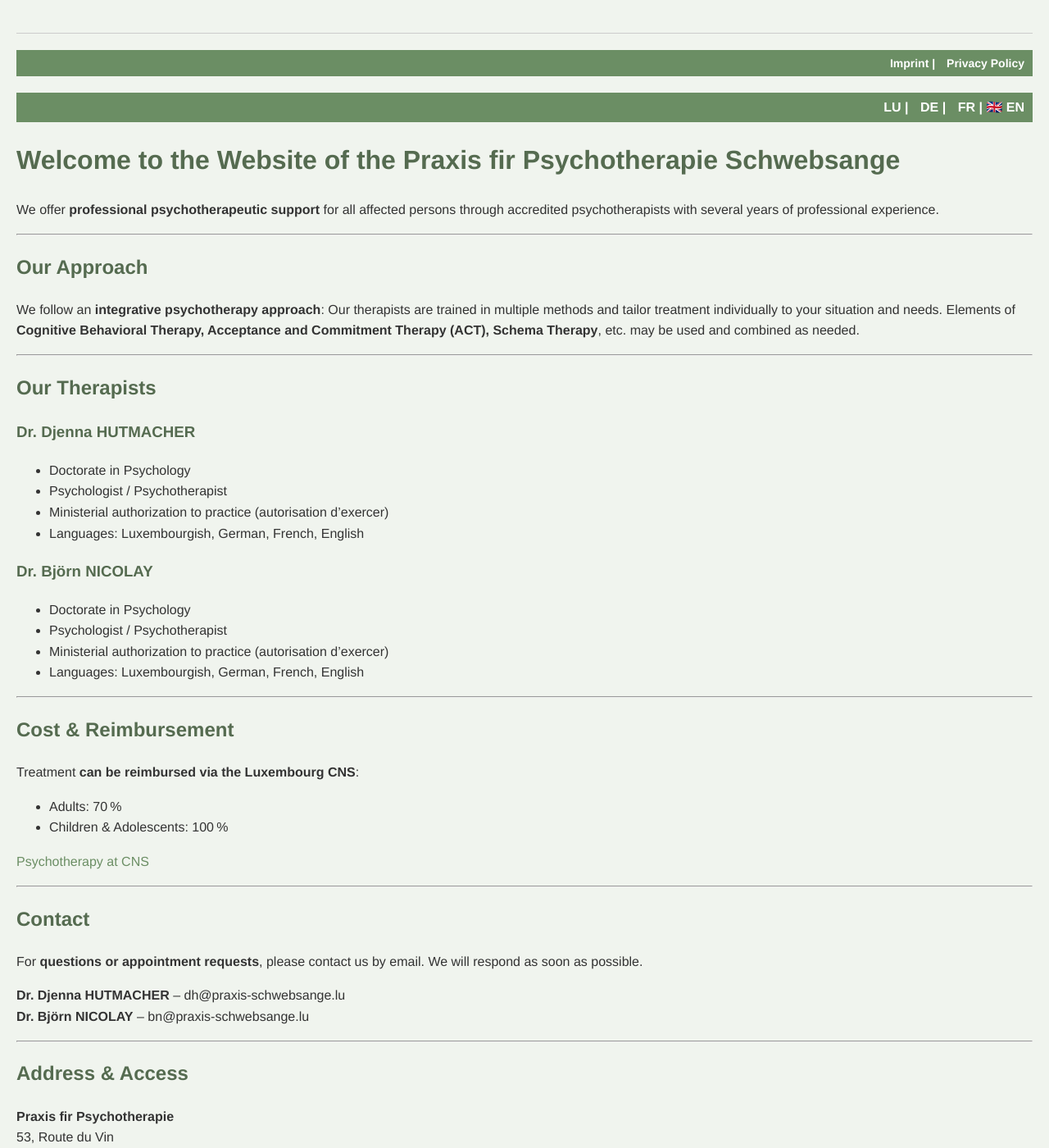
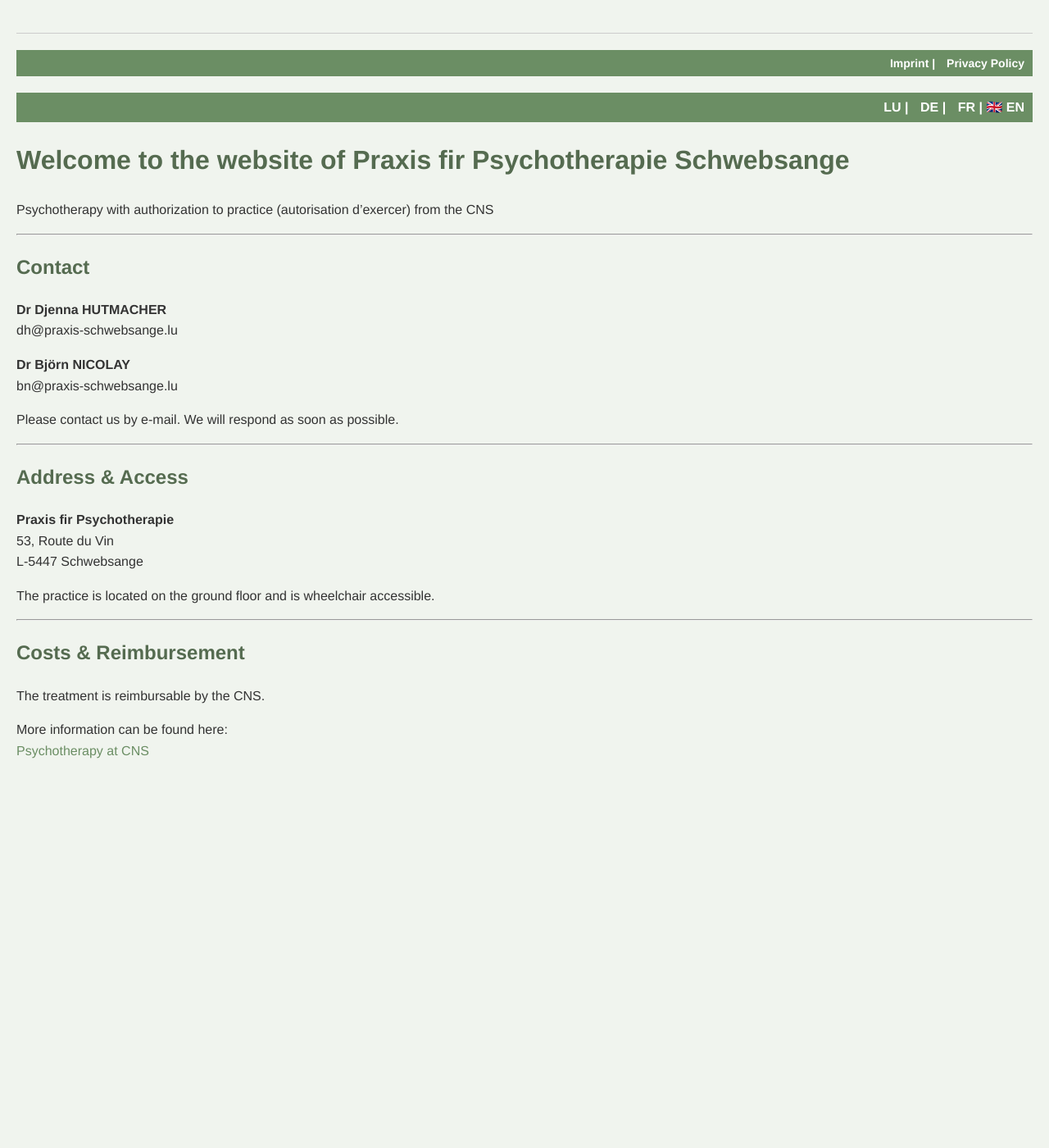
Before and after one commit to bjoernbrightside/praxis-schwebsange, a Jekyll site: the page built from en/index.md, in a window 1280 px wide and 1400 px high. Shown: the whole window at 82% size. Built offline with Jekyll 4.4.1, drawn with Linux system fonts in a browser that asks for light colours; some of the changed text lies outside the part shown.

Commit message:
Update index.md

```diff
--- a/en/index.md
+++ b/en/index.md
@@ -6,50 +6,21 @@ layout: default
 <a href="/praxis-schwebsange/lb/">LU</a> | <a href="/praxis-schwebsange/de/">DE</a> | <a href="/praxis-schwebsange/fr/">FR</a> | 🇬🇧 <b>EN</b>
 </div>
 
-# Welcome to the Website of the Praxis fir Psychotherapie Schwebsange
+# Welcome to the website of Praxis fir Psychotherapie Schwebsange
 
-We offer **professional psychotherapeutic support** for all affected persons through accredited psychotherapists with several years of professional experience.
-
----
-
-## Our Approach
-
-We follow an **integrative psychotherapy approach**: Our therapists are trained in multiple methods and tailor treatment individually to your situation and needs. Elements of **Cognitive Behavioral Therapy, Acceptance and Commitment Therapy (ACT), Schema Therapy**, etc. may be used and combined as needed.
-
----
-
-## Our Therapists
-
-### Dr. Djenna HUTMACHER
-- Doctorate in Psychology
-- Psychologist / Psychotherapist
-- Ministerial authorization to practice (autorisation d’exercer)
-- Languages: Luxembourgish, German, French, English
-
-### Dr. Björn NICOLAY
-- Doctorate in Psychology
-- Psychologist / Psychotherapist
-- Ministerial authorization to practice (autorisation d’exercer)
-- Languages: Luxembourgish, German, French, English
-
----
-
-## Cost & Reimbursement
-
-Treatment **can be reimbursed via the Luxembourg CNS**:
-- Adults: 70 %
-- Children & Adolescents: 100 %
-
-[Psychotherapy at CNS](https://cns.public.lu/en/assure/remboursements/prestations-remboursees/prestations-medicales/psychotherapie.html)
+Psychotherapy with authorization to practice (autorisation d’exercer) from the CNS
 
 ---
 
 ## Contact
 
-For **questions or appointment requests**, please contact us by email. We will respond as soon as possible.
+**Dr Djenna HUTMACHER**
+dh@praxis-schwebsange.lu
 
-**Dr. Djenna HUTMACHER** – dh@praxis-schwebsange.lu
-**Dr. Björn NICOLAY** – bn@praxis-schwebsange.lu
+**Dr Björn NICOLAY**
+bn@praxis-schwebsange.lu
+
+Please contact us by e-mail. We will respond as soon as possible.
 
 ---
 
@@ -59,7 +30,13 @@ For **questions or appointment requests**, please contact us by email. We will r
 53, Route du Vin
 L-5447 Schwebsange
 
-Our practice is located on the **ground floor** and offers **wheelchair-accessible entry**. The entrance is at the main door to the right of the restaurant.
-Public parking is available nearby.
+The practice is located on the ground floor and is wheelchair accessible.
 
-We look forward to welcoming you!
+---
+
+## Costs & Reimbursement
+
+The treatment is reimbursable by the CNS.
+
+More information can be found here:
+[Psychotherapy at CNS](https://cns.public.lu/en/assure/remboursements/prestations-remboursees/prestations-medicales/psychotherapie.html)
```
